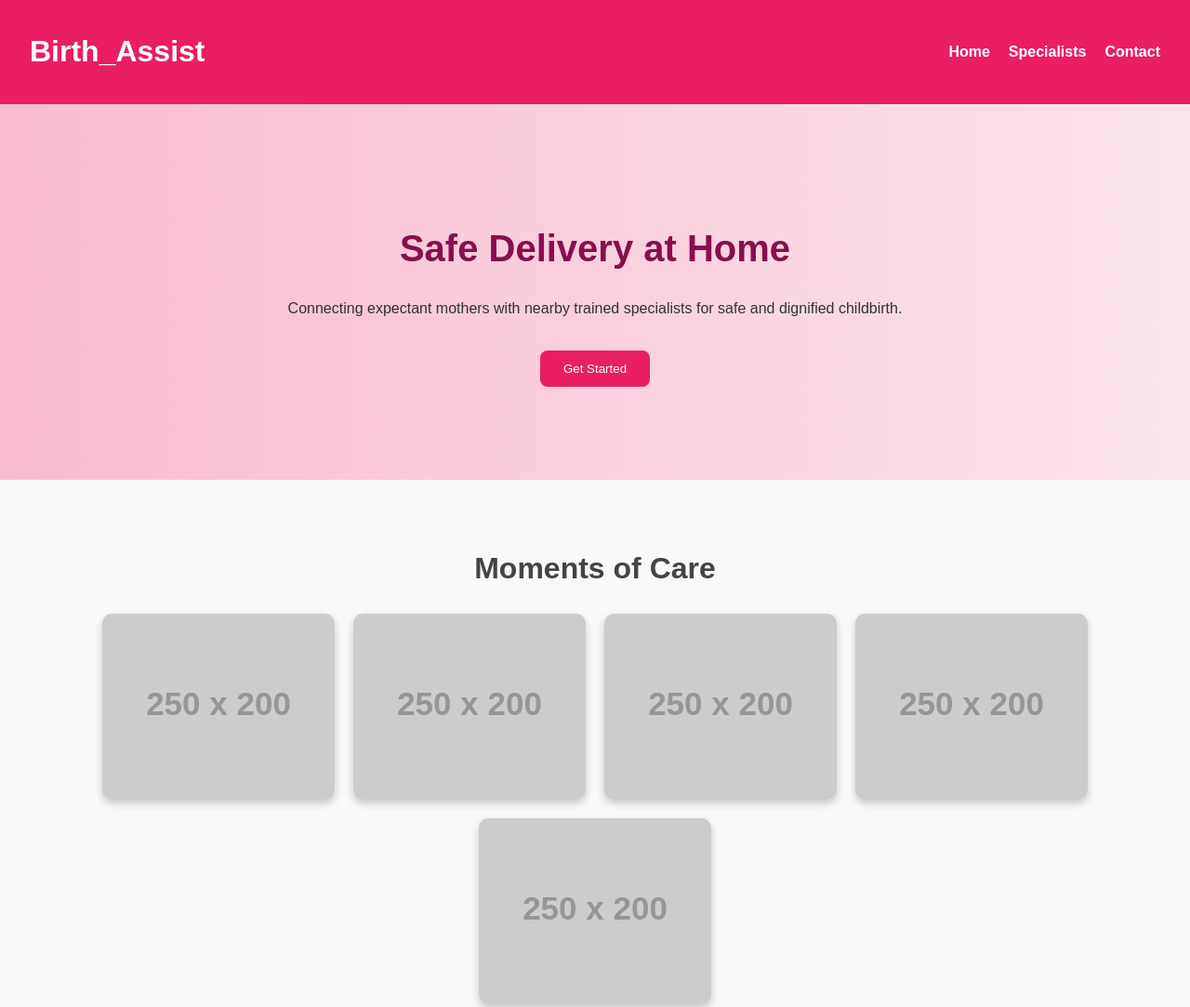
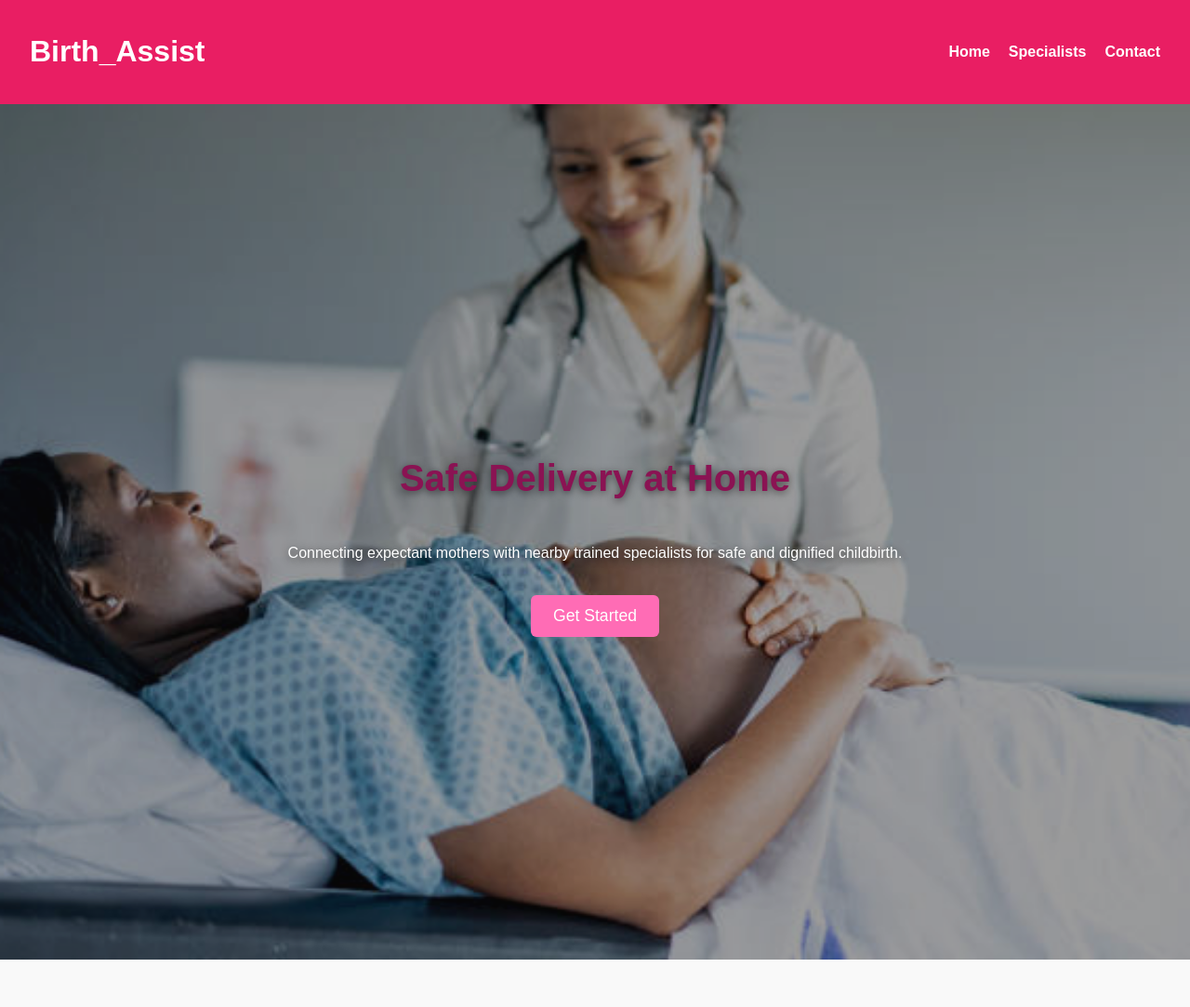
Before and after one commit to 0701246298/Birth_Assist_Frontend, a plain HTML site: page index.html in a window 1280 px wide. Shown: the top 1083 px of the page at 93% size. Drawn offline with Linux system fonts and the light colour scheme; no server answers; placeholder pictures from the web are drawn by us.

Commit message:
Added auto-fading gallery and new images

```diff
--- a/script.js
+++ b/script.js
@@ -81,3 +81,32 @@ document.addEventListener('DOMContentLoaded', () => {
   // load specialists from API
   loadSpecialists();
 });
+
+document.addEventListener("DOMContentLoaded", function () {
+  const hero = document.getElementById("home");
+
+  const images = [
+    "Images/1.jpg",
+    "Images/2.jpg",
+    "Images/3.jpg",
+    "Images/4.jpg",
+    "Images/5.jpg"
+  ];
+
+  let current = 0;
+
+  function changeBackground() {
+    hero.style.opacity = 0; // fade out
+    setTimeout(() => {
+      hero.style.backgroundImage = `url('${images[current]}')`;
+      hero.style.opacity = 1; // fade in
+      current = (current + 1) % images.length;
+    }, 1000);
+  }
+
+  // initialize background
+  hero.style.backgroundImage = `url('${images[0]}')`;
+
+  // change every 5 seconds
+  setInterval(changeBackground, 5000);
+});
--- a/style.css
+++ b/style.css
@@ -154,10 +154,52 @@ nav a {
 }
 
 .hero {
+  height: 90vh;
+  display: flex;
+  flex-direction: column;
+  justify-content: center;
+  align-items: center;
   text-align: center;
-  padding: 100px 20px;
-  background: linear-gradient(to right, #f8bbd0, #fce4ec);
+  color: white;
+  background-size: cover;
+  background-position: center;
+  transition: opacity 1s ease-in-out;
+  position: relative;
 }
+
+.hero h2, .hero p {
+  text-shadow: 0 2px 8px rgba(0, 0, 0, 0.6);
+}
+
+.hero::before {
+  content: "";
+  position: absolute;
+  top: 0; left: 0;
+  width: 100%; height: 100%;
+  background: rgba(0, 0, 0, 0.4);
+  z-index: 0;
+}
+
+.hero h2, .hero p, .hero button {
+  position: relative;
+  z-index: 1;
+}
+
+button#getStarted {
+  background-color: #ff69b4;
+  color: white;
+  border: none;
+  padding: 12px 24px;
+  font-size: 1.1em;
+  border-radius: 6px;
+  cursor: pointer;
+  transition: background-color 0.3s ease;
+}
+
+button#getStarted:hover {
+  background-color: #ff1493;
+}
+
 
 .hero h2 {
   font-size: 2.5rem;
```
Also changed, not shown: Images/1.jpg (added).
